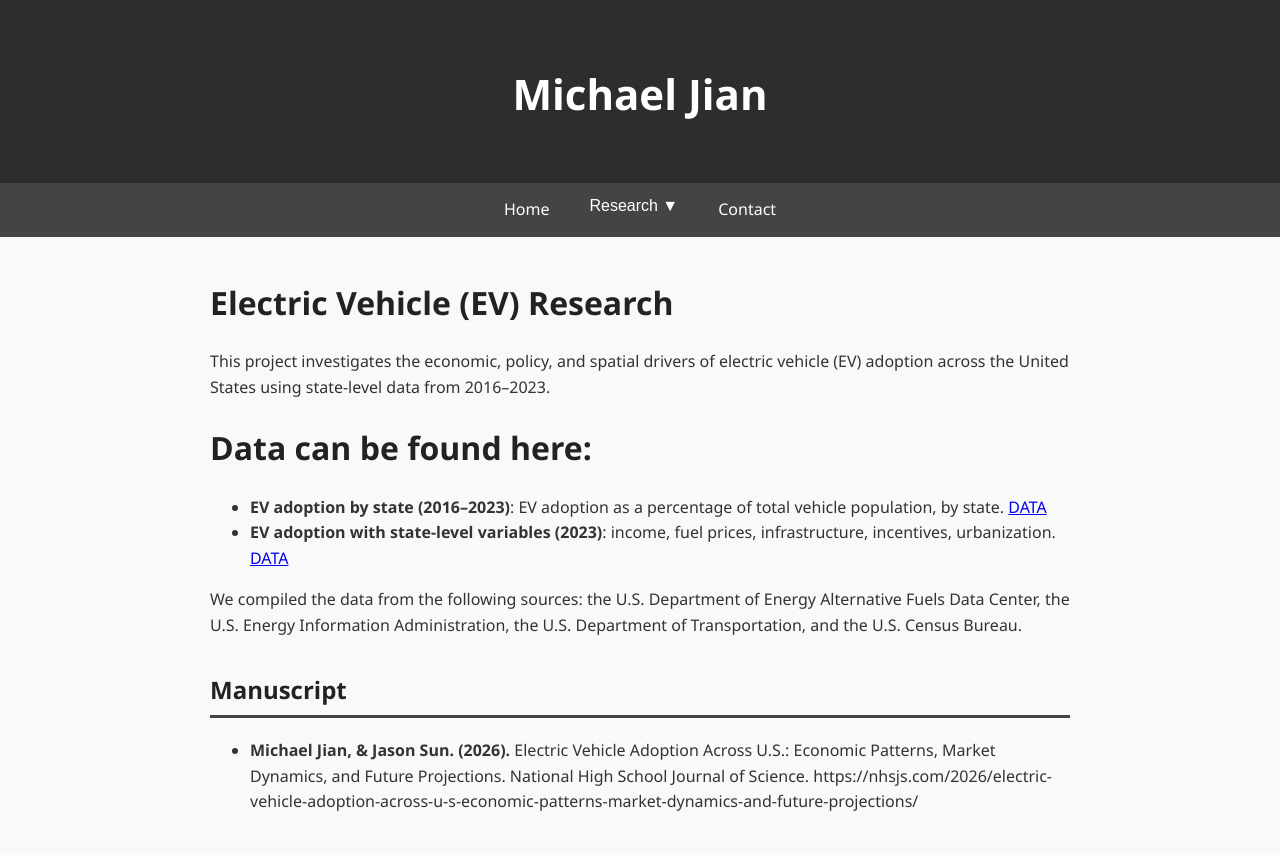
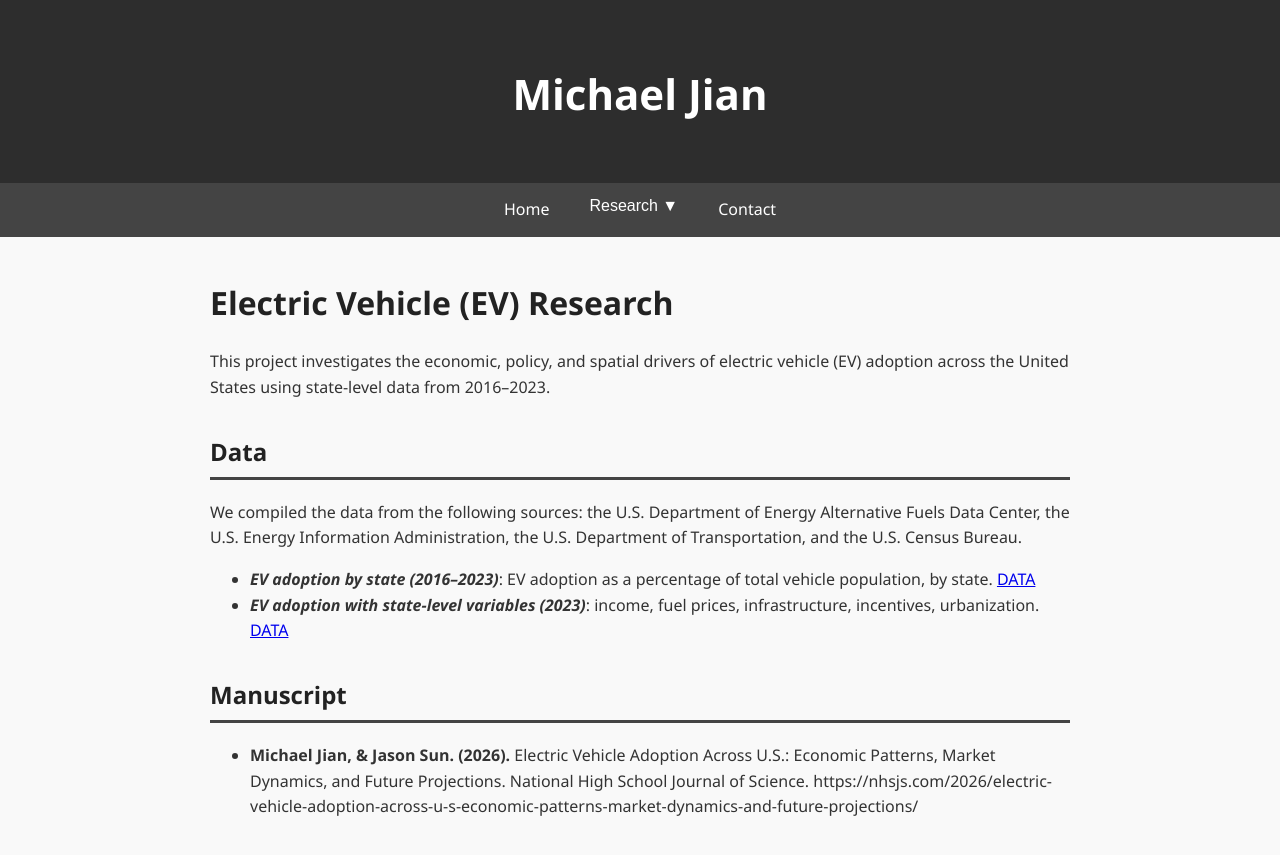
Before and after one commit to mcjian09/mcjian09.github.io, a Jekyll site: the page built from ev.md, in a window 1280 px wide and 900 px high, cut to the strip 0-868 px from the top of the window. Shown: the top 855 px of the strip. Built offline with Jekyll 4.4.1, drawn with Linux system fonts in a browser that asks for light colours.

Commit message:
Update data section formatting in ev.md
Reorganized data section and added headings for clarity.

```diff
--- a/ev.md
+++ b/ev.md
@@ -8,12 +8,15 @@ permalink: /ev/
 
 This project investigates the economic, policy, and spatial drivers of electric vehicle (EV) adoption across the United States using state-level data from 2016–2023.
 
-# Data can be found here:
 
-- **EV adoption by state (2016–2023)**: EV adoption as a percentage of total vehicle population, by state. [DATA](https://github.com/mcjian09/EV-Adoption-Across-United-States/blob/main/data/EV_ADOPTION16-23.csv)
-- **EV adoption with state-level variables (2023)**: income, fuel prices, infrastructure, incentives, urbanization. [DATA](https://github.com/mcjian09/EV-Adoption-Across-United-States/blob/main/data/2023_EV_Data_by_state.csv)
+## Data
+We compiled the data from the following sources: the U.S. Department of Energy Alternative Fuels Data Center, the U.S. Energy Information Administration, the U.S. Department of Transportation, and the U.S. Census Bureau.
 
-We compiled the data from the following sources: the U.S. Department of Energy Alternative Fuels Data Center, the U.S. Energy Information Administration, the U.S. Department of Transportation, and the U.S. Census Bureau.
+- ***EV adoption by state (2016–2023)***: EV adoption as a percentage of total vehicle population, by state. [DATA](https://github.com/mcjian09/EV-Adoption-Across-United-States/blob/main/data/EV_ADOPTION16-23.csv)
+- ***EV adoption with state-level variables (2023)***: income, fuel prices, infrastructure, incentives, urbanization. [DATA](https://github.com/mcjian09/EV-Adoption-Across-United-States/blob/main/data/2023_EV_Data_by_state.csv)
+
+
+
 
 ## Manuscript
 
```
